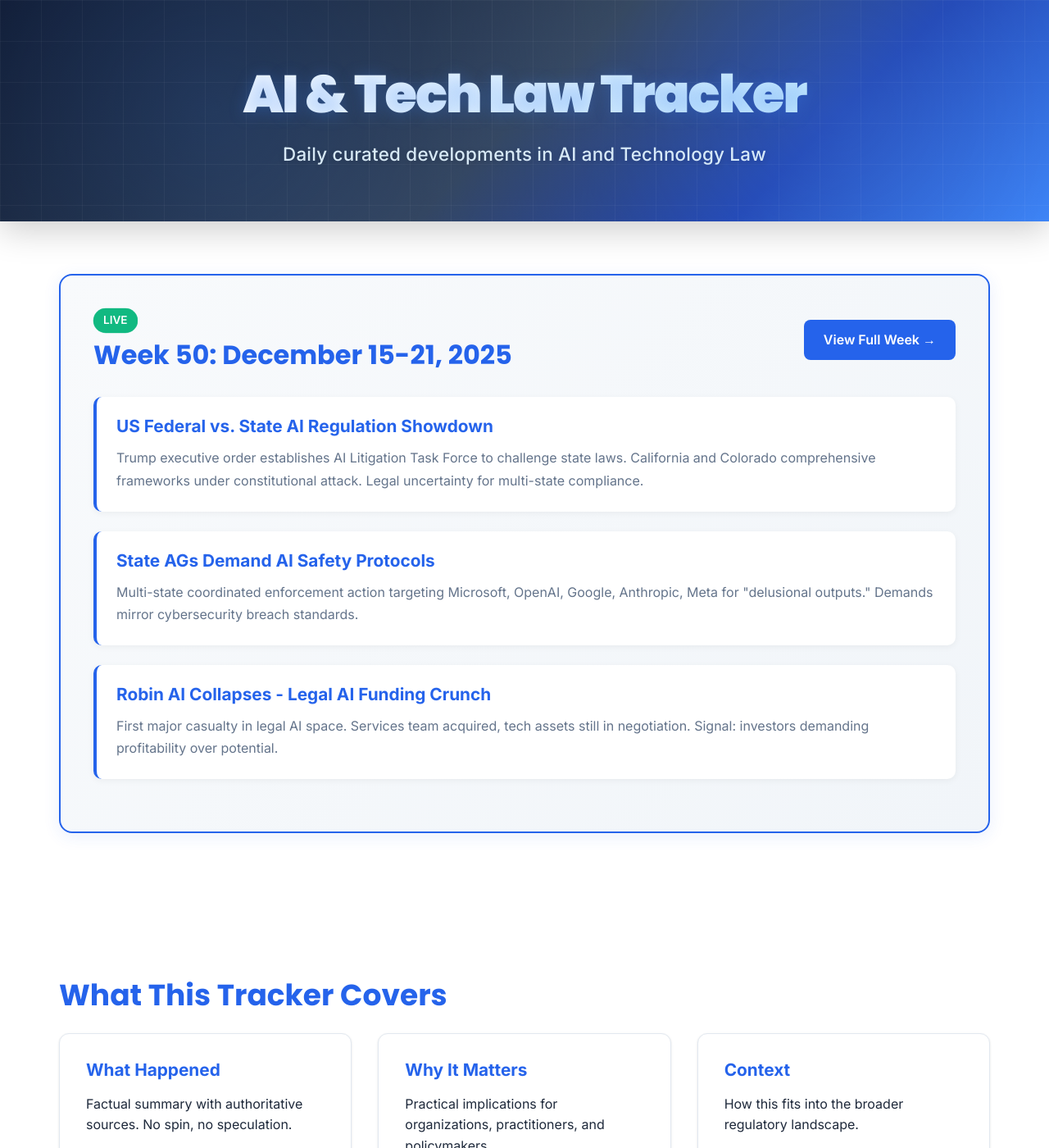
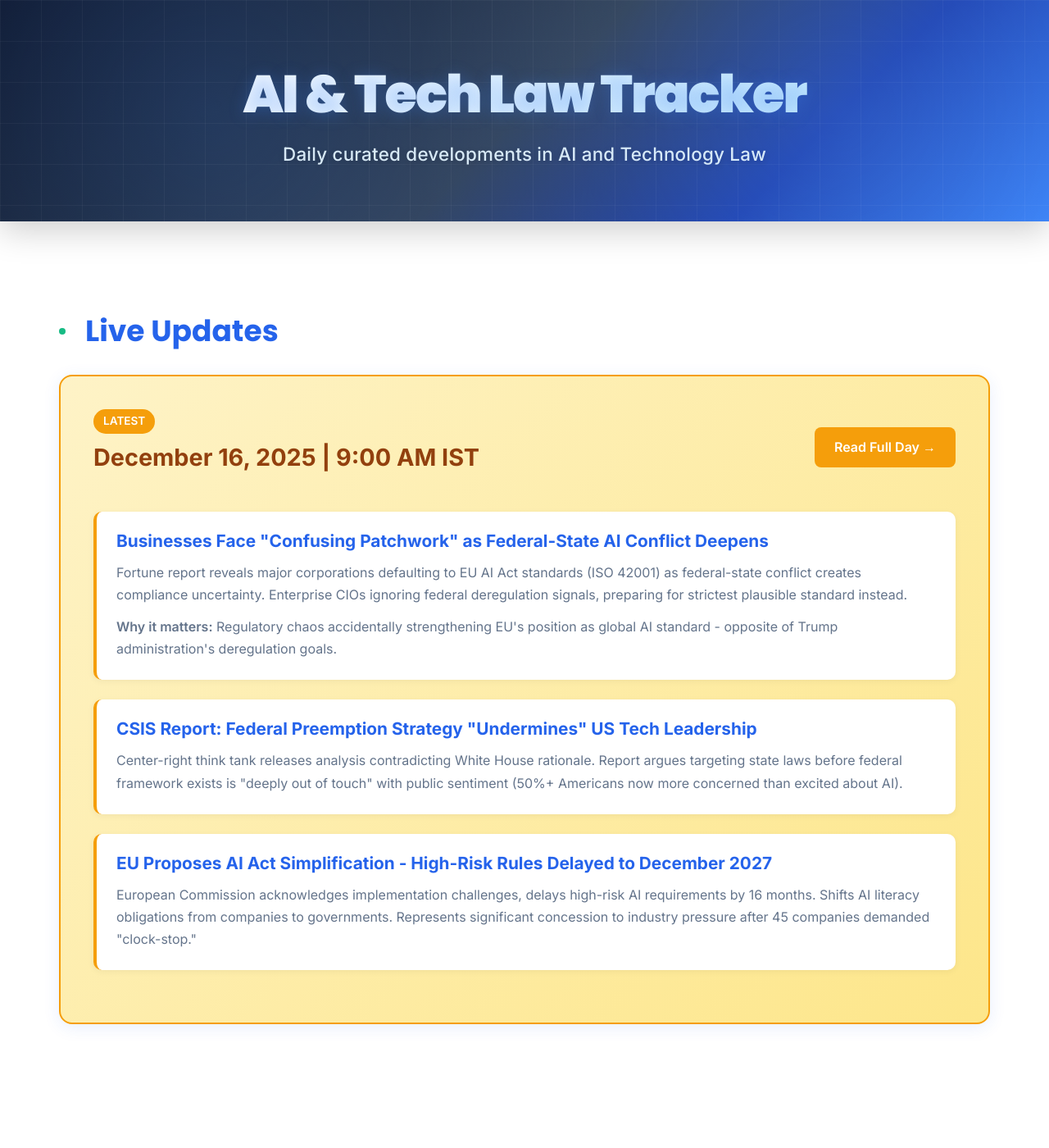
Before and after one commit to advsanketshah/AI-Tech-Law-Tracker, a Jekyll site: the page built from index.md, in a window 1280 px wide and 1400 px high. Shown: the whole window at 82% size. Built offline with Jekyll 4.4.1, drawn with Linux system fonts in a browser that asks for light colours; our own code applies the rules of GitHub Pages for plain Markdown files; some of the changed text lies outside the part shown.

Commit message:
Update index.md

```diff
--- a/index.md
+++ b/index.md
@@ -1,32 +1,59 @@
-<section>
-  <div class="featured-card">
+<section style="margin-top: 3rem;">
+  <div style="display: flex; align-items: center; gap: 1rem; margin-bottom: 2rem;">
+    <span class="status-dot"></span>
+    <h2 style="margin: 0;">Live Updates</h2>
+  </div>
+
+  <div class="featured-card" style="background: linear-gradient(135deg, #fef3c7 0%, #fde68a 100%); border-color: #f59e0b;">
     <div class="featured-header">
       <div>
-        <span class="card-badge live">LIVE</span>
-        <h2 style="margin-top: 0.5rem;">Week 50: December 15-21, 2025</h2>
+        <span class="card-badge" style="background: #f59e0b; color: white;">LATEST</span>
+        <h3 style="margin-top: 0.75rem; font-size: 1.8rem; color: #92400e;">December 16, 2025 | 9:00 AM IST</h3>
       </div>
-      <a href="2025/12-december/week-50.html" class="view-full">View Full Week →</a>
+      <a href="2025/12-december/week-50/dec-16.html" class="view-full" style="background: #f59e0b;">Read Full Day →</a>
     </div>
 
-    <div class="development-item">
-      <h4>US Federal vs. State AI Regulation Showdown</h4>
-      <p>Trump executive order establishes AI Litigation Task Force to challenge state laws. California and Colorado comprehensive frameworks under constitutional attack. Legal uncertainty for multi-state compliance.</p>
+    <div class="development-item" style="border-left-color: #f59e0b;">
+      <h4>Businesses Face "Confusing Patchwork" as Federal-State AI Conflict Deepens</h4>
+      <p>Fortune report reveals major corporations defaulting to EU AI Act standards (ISO 42001) as federal-state conflict creates compliance uncertainty. Enterprise CIOs ignoring federal deregulation signals, preparing for strictest plausible standard instead.</p>
+      <p style="margin-top: 0.75rem;"><strong>Why it matters:</strong> Regulatory chaos accidentally strengthening EU's position as global AI standard - opposite of Trump administration's deregulation goals.</p>
     </div>
 
-    <div class="development-item">
-      <h4>State AGs Demand AI Safety Protocols</h4>
-      <p>Multi-state coordinated enforcement action targeting Microsoft, OpenAI, Google, Anthropic, Meta for "delusional outputs." Demands mirror cybersecurity breach standards.</p>
+    <div class="development-item" style="border-left-color: #f59e0b;">
+      <h4>CSIS Report: Federal Preemption Strategy "Undermines" US Tech Leadership</h4>
+      <p>Center-right think tank releases analysis contradicting White House rationale. Report argues targeting state laws before federal framework exists is "deeply out of touch" with public sentiment (50%+ Americans now more concerned than excited about AI).</p>
     </div>
 
-    <div class="development-item">
-      <h4>Robin AI Collapses - Legal AI Funding Crunch</h4>
-      <p>First major casualty in legal AI space. Services team acquired, tech assets still in negotiation. Signal: investors demanding profitability over potential.</p>
+    <div class="development-item" style="border-left-color: #f59e0b;">
+      <h4>EU Proposes AI Act Simplification - High-Risk Rules Delayed to December 2027</h4>
+      <p>European Commission acknowledges implementation challenges, delays high-risk AI requirements by 16 months. Shifts AI literacy obligations from companies to governments. Represents significant concession to industry pressure after 45 companies demanded "clock-stop."</p>
     </div>
   </div>
 </section>
 
 <section>
-  <h2>What This Tracker Covers</h2>
+  <h2>Previous Updates</h2>
+
+  <div class="card">
+    <div class="card-header">
+      <span class="card-badge">Dec 15</span>
+      <h3 style="font-size: 1.3rem; margin: 0;">Sunday's Developments</h3>
+    </div>
+    <ul style="color: var(--gray); line-height: 1.8; margin-left: 1.2rem; margin-bottom: 1rem;">
+      <li>Trump Executive Order establishes AI Litigation Task Force to challenge state laws</li>
+      <li>State AGs demand AI safety protocols from Microsoft, OpenAI, Google, others</li>
+      <li>Robin AI collapses - first major legal AI funding casualty</li>
+    </ul>
+    <a href="2025/12-december/week-50/dec-15.html" class="view-full" style="display: inline-flex;">Read Full Day →</a>
+  </div>
+</section>
+
+<section>
+  <h2>About This Tracker</h2>
+
+  <p style="color: var(--gray); line-height: 1.8; margin-bottom: 2rem;">
+    This tracker monitors significant regulatory, legislative, and industry developments in AI law and technology policy. Each entry includes factual summary, practical implications, and broader context.
+  </p>
 
   <div class="grid grid-3">
     <div class="card">
@@ -103,13 +130,29 @@
 </section>
 
 <section>
+  <h2>Archive</h2>
+
+  <div class="card">
+    <h3 style="font-size: 1.4rem; margin-bottom: 1rem;">2025</h3>
+    <div style="display: flex; gap: 1rem; flex-wrap: wrap;">
+      <a href="2025/12-december/week-50.html" class="quick-link">Week 50: Dec 15-21</a>
+    </div>
+  </div>
+
+  <p style="color: var(--gray); margin-top: 1.5rem;">
+    <strong>Browse by Topic:</strong> (Coming soon)<br>
+    US Regulation | EU AI Act | Data Privacy | Court Decisions | Industry News
+  </p>
+</section>
+
+<section>
   <h2>Resources</h2>
 
   <div class="quick-links">
     <a href="SOURCES.html" class="quick-link">📚 Sources Monitored</a>
     <a href="about.html" class="quick-link">🔍 Methodology</a>
     <a href="2025/12-december/" class="quick-link">📁 December Archive</a>
-    <a href="https://github.com/advsanketshah/AI-Tech-Law-Tracker" class="quick-link">⭐ GitHub Repo</a>
+    <a href="https://github.com/advsanketshah/AI-Tech-Law-Tracker" class="quick-link" target="_blank">⭐ GitHub Repo</a>
   </div>
 </section>
 
```
